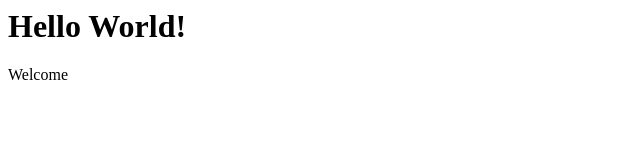
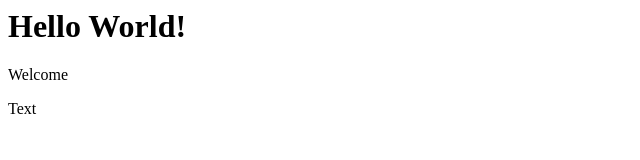
Before and after one commit to Olekai/testapp, a plain HTML site: page index.html in a window 1280 px wide. Shown: the full height of the page, 0-640 px from the left. Drawn offline with Linux system fonts and the light colour scheme.

Commit message:
Update index.html

```diff
--- a/index.html
+++ b/index.html
@@ -1,2 +1,3 @@
 <h1>Hello World!</h1>
 <p>Welcome</p>
+<p2>Text</p2>
```
